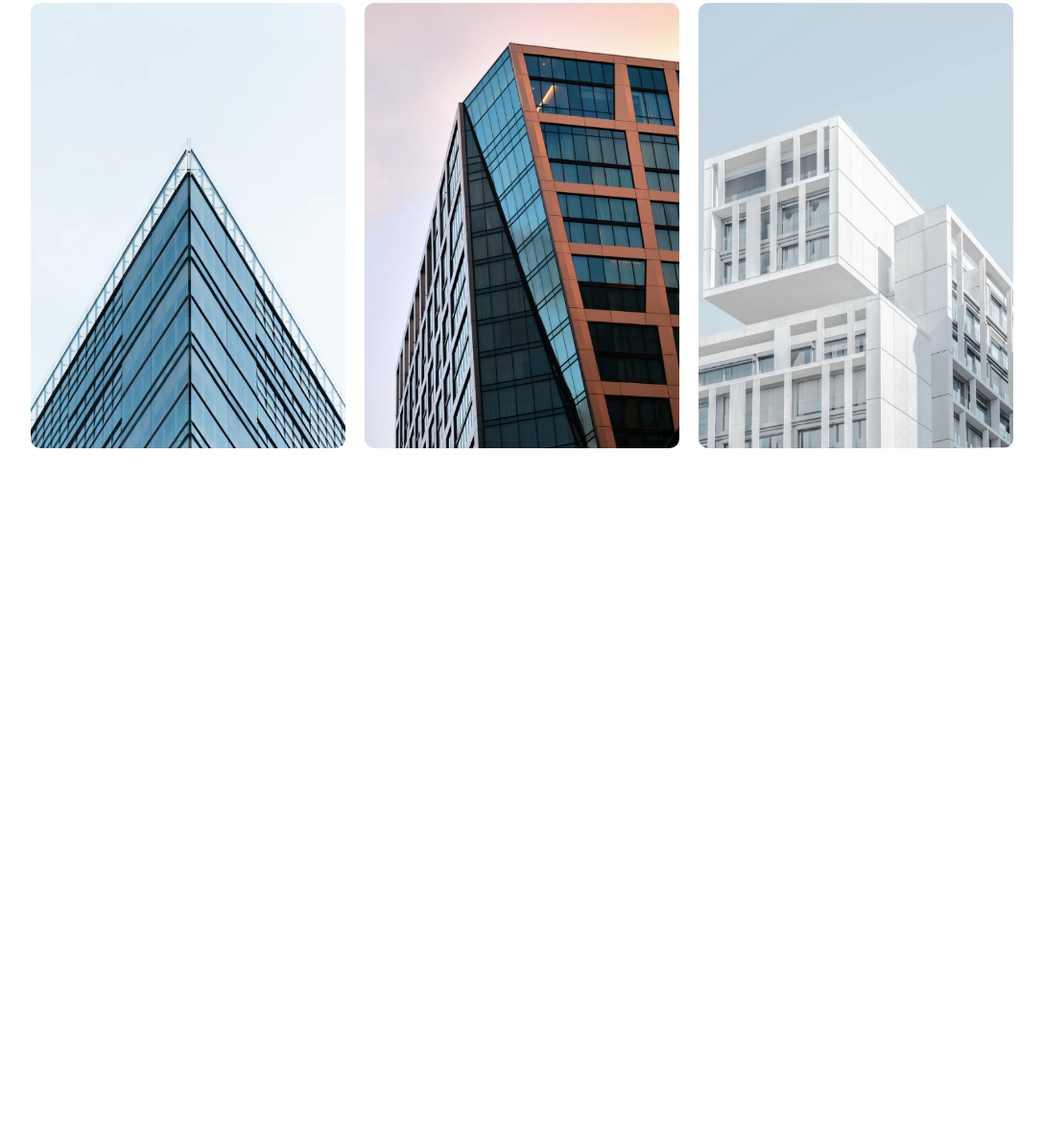
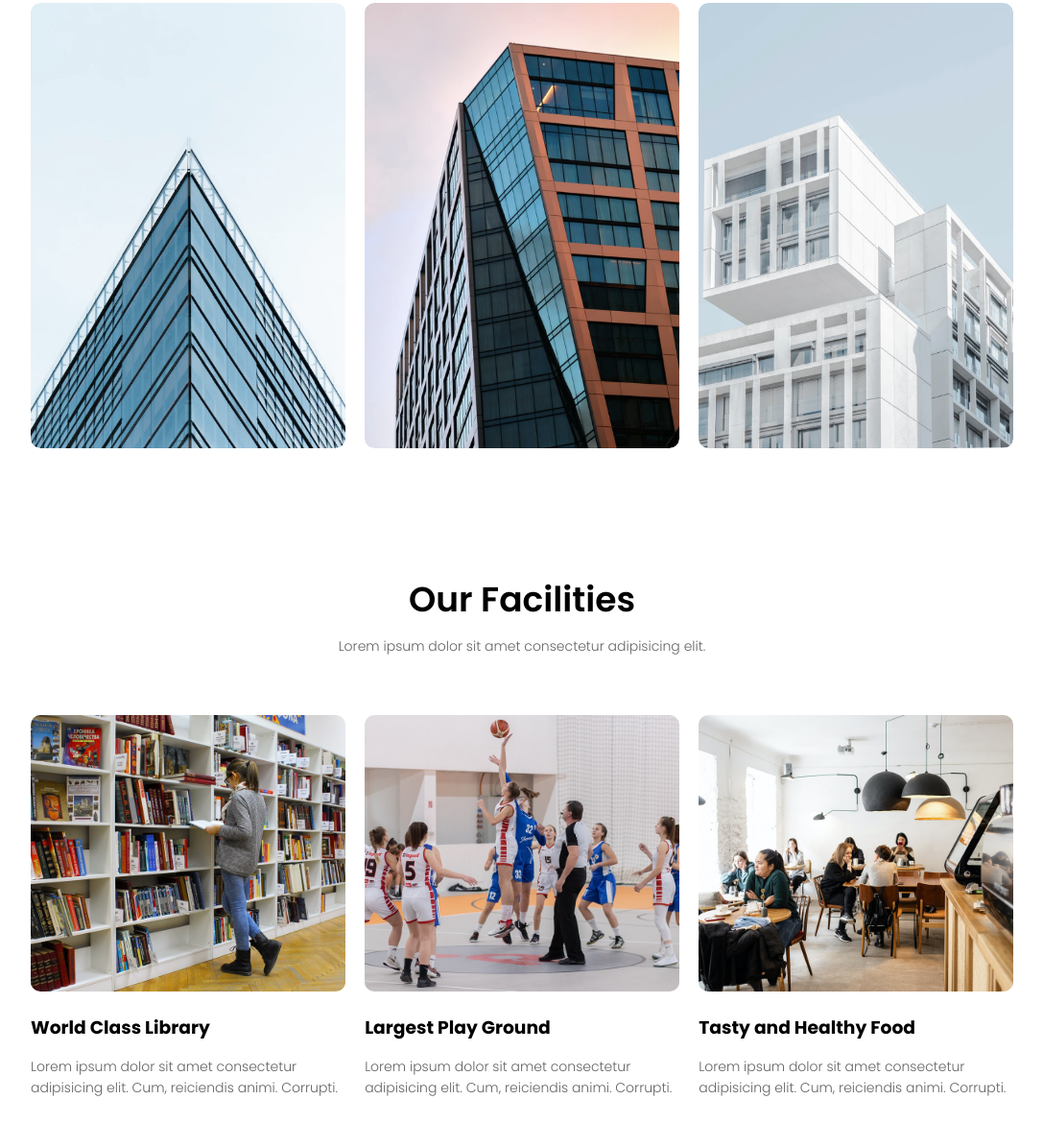
Before and after one commit to fahadshahbaz/Eduford-University, a plain HTML site: page index.html in a window 1280 px wide. Shown: the part 1514-2709 px from the top of the page at 96% size, without its empty margins (96-1183 px from the left). Before the commit the page ends 2011 px from the top, so only its background shows below. Drawn offline with Linux system fonts and the light colour scheme.

Commit message:
Add facilities Section

```diff
--- a/index.html
+++ b/index.html
@@ -98,6 +98,29 @@
       </div>
     </section>
 
+    <!--------------Facilities Section--------------->
+    <section class="facilities">
+      <h1>Our Facilities</h1>
+      <p>Lorem ipsum dolor sit amet consectetur adipisicing elit.</p>
+      <div class="row">
+        <div class="facilities-col">
+          <img src="./images/library.png" alt="library">
+          <h3>World Class Library</h3>
+          <p>Lorem ipsum dolor sit amet consectetur adipisicing elit. Cum, reiciendis animi. Corrupti.</p>
+        </div>
+        <div class="facilities-col">
+          <img src="./images/basketball.png" alt="basketball">
+          <h3>Largest Play Ground</h3>
+          <p>Lorem ipsum dolor sit amet consectetur adipisicing elit. Cum, reiciendis animi. Corrupti.</p>
+        </div>
+        <div class="facilities-col">
+          <img src="./images/cafeteria.png" alt="library">
+          <h3>Tasty and Healthy Food</h3>
+          <p>Lorem ipsum dolor sit amet consectetur adipisicing elit. Cum, reiciendis animi. Corrupti.</p>
+        </div>
+      </div>
+    </section>
+
     <!-- -------------Javascript for Toggle Menu----------- -->
     <script>
       var navLinks = document.getElementById("navLinks");
--- a/style.css
+++ b/style.css
@@ -89,19 +89,22 @@ nav .fa-solid {
 
 /* -------------Course--------------- */
 .course,
-.campus {
+.campus,
+.facilities {
   width: 80%;
   margin: auto;
   text-align: center;
   padding-top: 100px;
 }
 .course h1,
-.campus h1 {
+.campus h1,
+.facilities h1 {
   font-size: 36px;
   font-weight: 600;
 }
 .course p,
-.campus p {
+.campus p,
+.facilities p {
   color: #646464;
   font-size: 14px;
   font-weight: 300;
@@ -150,6 +153,7 @@ nav .fa-solid {
 .campus-col img {
   width: 100%;
   display: block;
+  border-radius: 10px;
 }
 .layer {
   color: #fff;
@@ -180,6 +184,32 @@ nav .fa-solid {
   opacity: 1;
   bottom: 49%;
 }
+/* ------------Facilites Section-------------- */
+.facilities {
+  width: 80%;
+  margin: auto;
+  text-align: center;
+  padding-top: 100px;
+}
+.facilities-col {
+  flex-basis: 32%;
+  border-radius: 10px;
+  margin-bottom: 5%;
+  text-align: left;
+}
+.facilities-col img {
+  width: 100%;
+  border-radius: 10px;
+}
+.facilities-col p {
+  padding: 0;
+}
+.facilities-col h3 {
+  margin-top: 16px;
+  margin-bottom: 15px;
+  text-align: left;
+}
+
 @media (max-width: 700px) {
   nav img {
     width: 120px;
```
